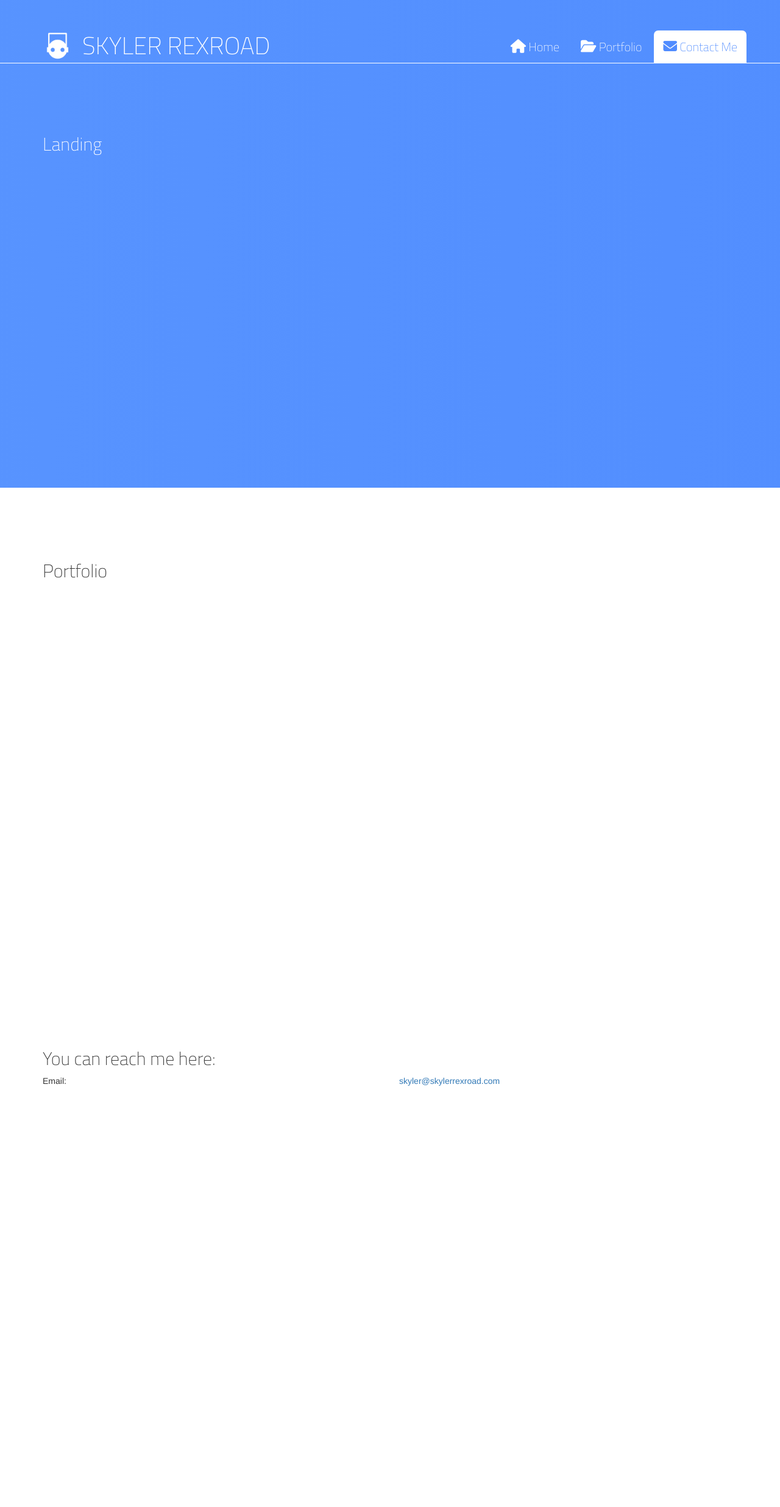
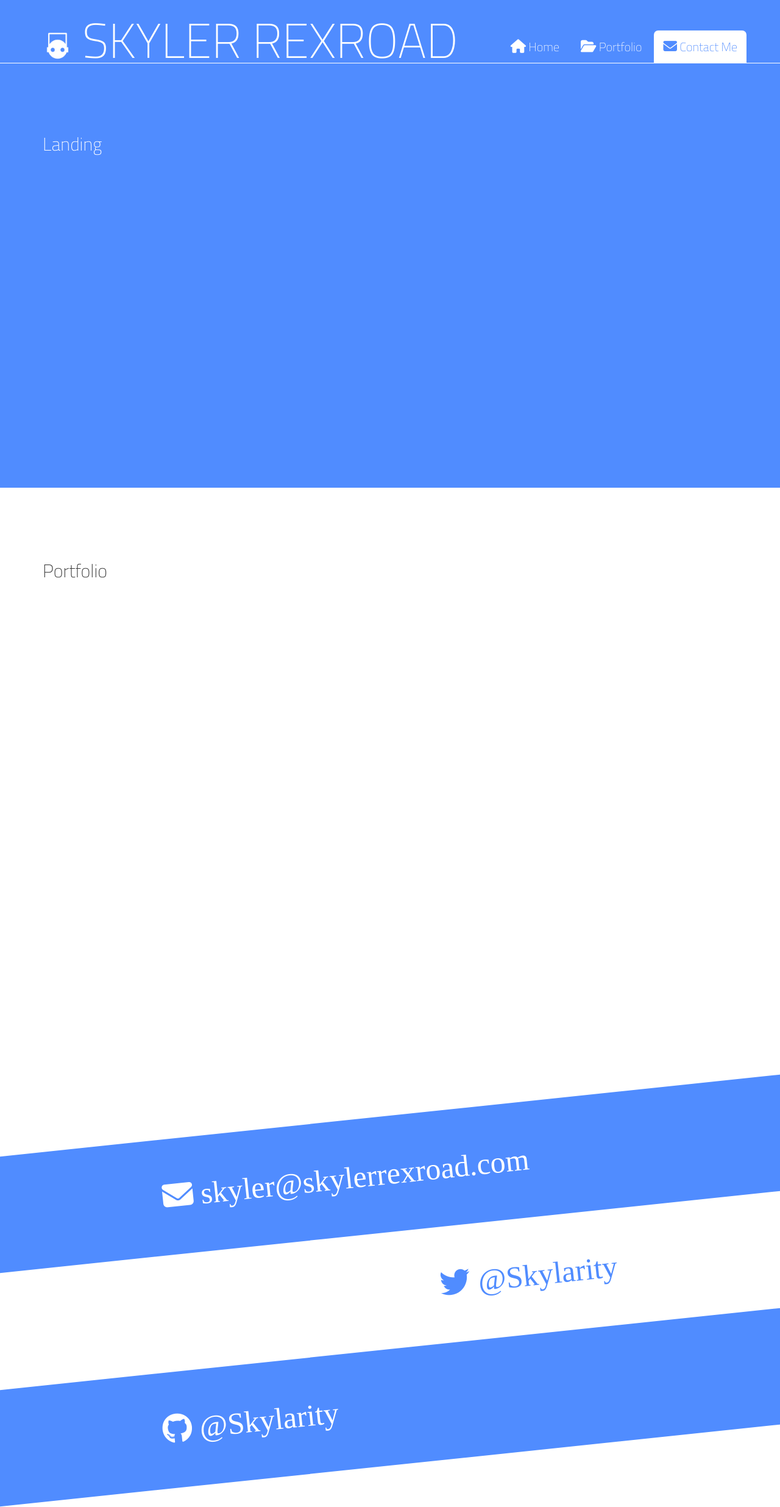
Before and after one commit to Skylarity/skylerrexroad.com, a PHP site: page / in a window 1280 px wide. Shown: the whole page at 61% size. Before the commit the page ends 1781 px from the top, so only its background shows below. Run offline with PHP 8.4, Linux system fonts and the light colour scheme; some libraries are stand-ins or nearby versions; some web fonts are replaced.

Commit message:
Adjusting parameters and tweaking oddities

```diff
--- a/public_html/index.php
+++ b/public_html/index.php
@@ -16,10 +16,37 @@ $PAGE_TITLE = "Skyler Rexroad";
 </div>
 <div id="contact" class="contact">
 	<div class="container">
-		<h2>You can reach me here:</h2>
-		<div class="row">
-			<div class="col-md-6">Email:</div>
-			<div class="col-md-6"><a href="mailto:skyler@skylerrexroad.com">skyler@skylerrexroad.com</a></div>
+		<h2><span class="sr-only">Contact me</span></h2>
+	</div>
+	<div class="spacer"></div>
+	<div class="skew email">
+		<div class="container">
+			<div class="row">
+				<div class="col-md-10 col-md-offset-2">
+					<i class="fa fa-envelope"></i> <a
+						href="mailto:skyler@skylerrexroad.com" target="_blank">skyler@skylerrexroad.com</a>
+				</div>
+			</div>
+		</div>
+	</div>
+	<div class="skew twitter">
+		<div class="container">
+			<div class="row">
+				<div class="col-md-10">
+					<div class="pull-right">
+						<i class="fa fa-twitter"></i> <a href="//twitter.com/Skylarity" target="_blank">@Skylarity</a>
+					</div>
+				</div>
+			</div>
+		</div>
+	</div>
+	<div class="skew github">
+		<div class="container">
+			<div class="row">
+				<div class="col-md-10 col-md-offset-2">
+					<i class="fa fa-github"></i> <a href="//github.com/Skylarity" target="_blank">@Skylarity</a>
+				</div>
+			</div>
 		</div>
 	</div>
 </div>
--- a/public_html/lib/css/style.css
+++ b/public_html/lib/css/style.css
@@ -10,7 +10,15 @@
 
 .navbar-default .navbar-brand {
 	color: #fff;
-	font-size: 4rem;
+	font-size: 8rem;
+	line-height: 0;
+	transition: all 0.3s;
+}
+
+.navbar-default .navbar-brand:hover,
+.navbar-default .navbar-brand:active,
+.navbar-default .navbar-brand:focus {
+	color: #fff;
 }
 
 .navbar-default .navbar-nav > li > a {
@@ -62,6 +70,7 @@ header {
 .robo-logo {
 	height: 50px;
 	width: auto;
+	transition: all 0.2s;
 }
 
 .landing,
@@ -92,12 +101,7 @@ header {
 }
 
 .landing {
-	background: linear-gradient(270deg, #508cff, #64A0FF);
-	background-size: 400% 400%;
-
-	-webkit-animation: home-bg 24s ease infinite;
-	-moz-animation: home-bg 24s ease infinite;
-	animation: home-bg 24s ease infinite;
+	background: #508cff;
 }
 
 .landing h1,
@@ -109,46 +113,76 @@ header {
 	color: #fff;
 }
 
-.landing p {
-	font-size: 1.6rem;
-	color: #fff;
+p,
+div {
 	font-family: 'Quattrocento', serif;
 }
 
-/** Animations **/
-
-@-webkit-keyframes home-bg {
-	0% {
-		background-position: 0% 50%
-	}
-	50% {
-		background-position: 100% 50%
-	}
-	100% {
-		background-position: 0% 50%
-	}
+.skew {
+	padding: 60px 0;
+	font-size: 5rem;
+	transform: skewY(-6deg);
 }
 
-@-moz-keyframes home-bg {
-	0% {
-		background-position: 0% 50%
-	}
-	50% {
-		background-position: 100% 50%
-	}
-	100% {
-		background-position: 0% 50%
-	}
+.skew > * {
+	transform: skewY(6deg) rotate(-6deg);
 }
 
-@keyframes home-bg {
-	0% {
-		background-position: 0% 50%
-	}
-	50% {
-		background-position: 100% 50%
-	}
-	100% {
-		background-position: 0% 50%
-	}
+.skew a {
+	color: #fff;
 }
+
+.skew a:hover,
+.skew a:active,
+.skew a:focus {
+	text-decoration: underline;
+}
+
+.email {
+	color: #fff;
+	background-color: #508cff;
+}
+
+.email a {
+	color: #fff;
+}
+
+.email a:hover,
+.email a:active,
+.email a:focus {
+	color: #fff;
+}
+
+.twitter {
+	color: #508cff;
+	background: none;
+}
+
+.twitter a {
+	color: #508cff;
+}
+
+.twitter a:hover,
+.twitter a:active,
+.twitter a:focus {
+	color: #508cff;
+}
+
+.github {
+	color: #fff;
+	background: #508cff;
+}
+
+.github a {
+	color: #fff;
+}
+
+.github a:hover,
+.github a:active,
+.github a:focus {
+	color: #fff;
+}
+
+.spacer {
+	padding-top: 100px;
+}
--- a/public_html/lib/js/navbar.js
+++ b/public_html/lib/js/navbar.js
@@ -7,8 +7,12 @@ $(window).on('scroll', function() {
 	if($(window).scrollTop() > 1) {
 		$('.navbar').css({paddingTop: "0", backgroundColor: "#508cff", borderBottom: "2px solid #fff"});
 		$('.navbar-default .navbar-nav > li > a').css({borderTopLeftRadius: "0", borderTopRightRadius: "0"});
+		$('.navbar-default .navbar-brand').css({fontSize: "4rem", lineHeight: "20px"});
+		// $('.robo-logo').css({height: "50px"});
 	} else {
 		$('.navbar').css({paddingTop: "50px", background: "none", borderBottom: "1px solid #fff"});
 		$('.navbar-default .navbar-nav > li > a').css({borderTopLeftRadius: "7px", borderTopRightRadius: "7px"});
+		$('.navbar-default .navbar-brand').css({fontSize: "8rem", lineHeight: "0"});
+		// $('.robo-logo').css({height: "75px"});
 	}
 });
--- a/public_html/lib/partials/header.php
+++ b/public_html/lib/partials/header.php
@@ -8,10 +8,11 @@
 					<span class="sr-only">Toggle navigation</span>
 					<i class="fa fa-bars"></i>
 				</button>
-				<a class="navbar-brand nav-logo" href="#"><img src="<?php echo $PREFIX; ?>lib/images/robot-white.png"
-															   class="robo-logo img-responsive pull-left"
-															   alt="Robot Logo"></a>
-				<a href="#" class="navbar-brand text-uppercase">Skyler Rexroad</a>
+				<a class="navbar-brand nav-logo" href="#landing"><img
+						src="<?php echo $PREFIX; ?>lib/images/robot-white.png"
+						class="robo-logo img-responsive pull-left"
+						alt="Robot Logo"></a>
+				<a href="#landing" class="navbar-brand text-uppercase">Skyler Rexroad</a>
 			</div>
 
 			<ul class="nav navbar-nav navbar-right">
```
